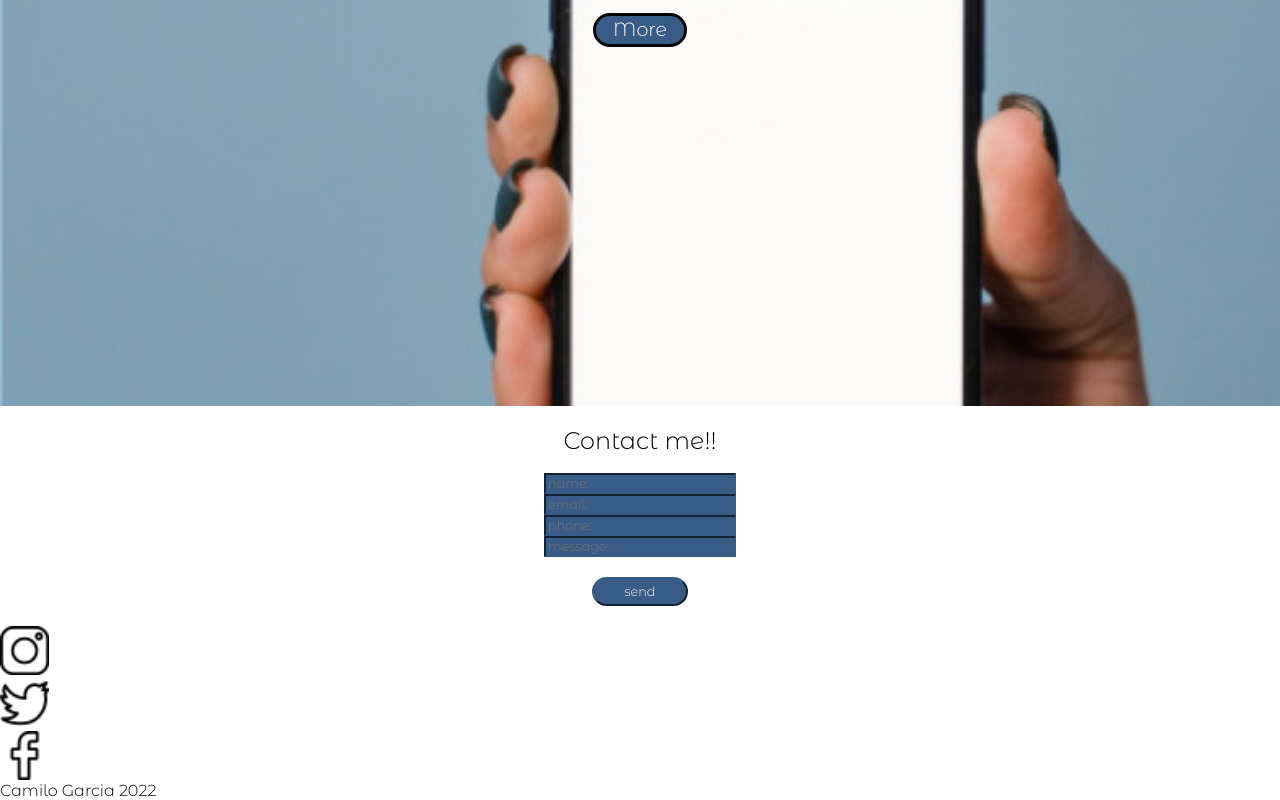
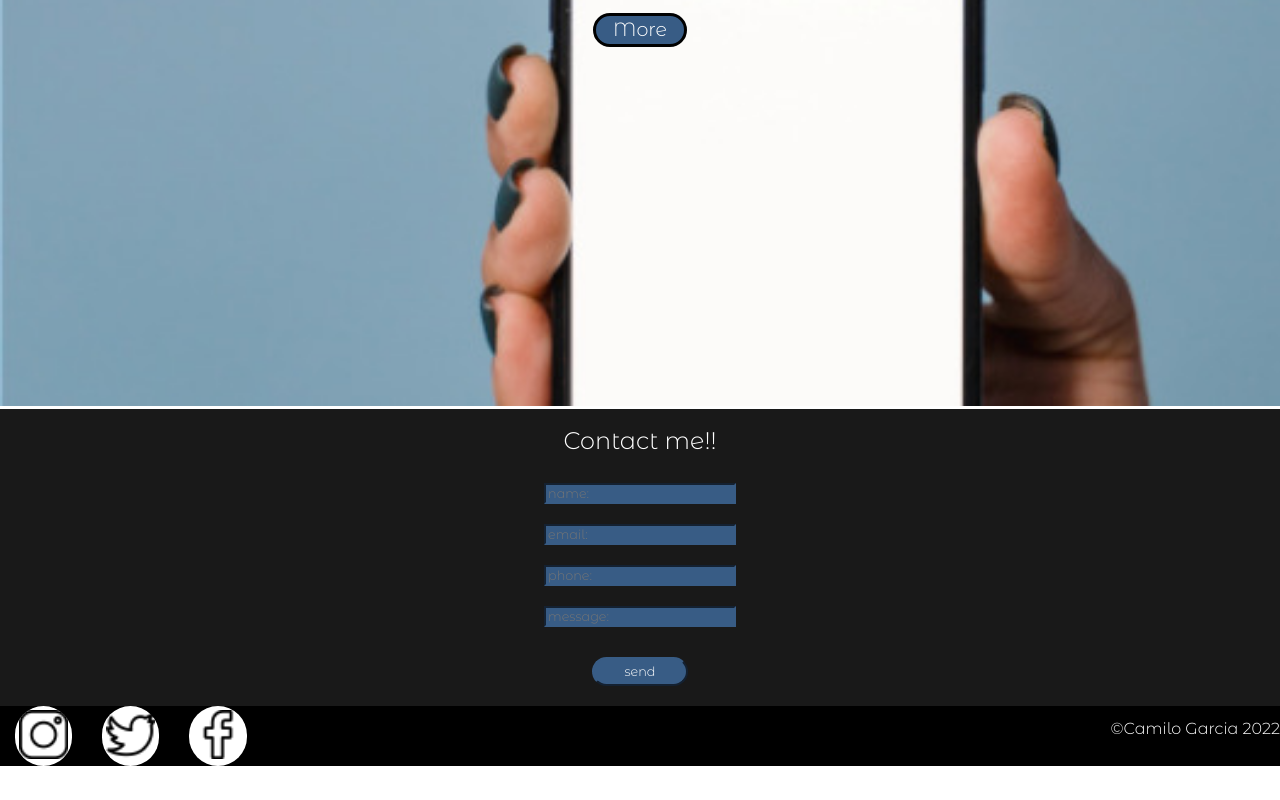
Before and after one commit to garc0236/portfolio, a plain HTML site: page index.html in a window 1280 px wide. Shown: the part 4091-4891 px from the top of the page. After the commit the page ends 4857 px from the top, so only its background shows below. Drawn offline with Linux system fonts and the light colour scheme.

Commit message:
adds transparency color

```diff
--- a/css/main.css
+++ b/css/main.css
@@ -172,12 +172,17 @@ html{
     width: 80px;
     padding: 4px;
 }
-/*---Title contact form---*/
+/*---Title contact form---*//*CONTACT FORM*/
+
+.cform{
+    background-color:rgba(0, 0, 0, 0.9);
+}
 .tcontact{
     font-size: 1.5rem;
     text-align: center;
     margin: 0 auto;
     padding: 20px;
+    color: white;
 }
 /*---Contact form name part---*/
 .name{
@@ -189,6 +194,7 @@ html{
     border-color: #385C85;
     font-size: 0.8rem;
     font-family:'Montserrat Alternates', sans-serif;
+    margin: 10px;
 }
 /*---Contact form email part---*/
 .email{
@@ -200,6 +206,7 @@ html{
     border-color: #385C85;
     font-size: 0.8rem;
     font-family:'Montserrat Alternates', sans-serif;
+    margin: 10px;
 }
 /*---Contact form phone part---*/
 .phone{
@@ -211,6 +218,7 @@ html{
     border-color: #385C85;
     font-size: 0.8rem;
     font-family:'Montserrat Alternates', sans-serif;
+    margin: 10px;
 }
 /*---Contact form message part---*/
 .message{
@@ -222,6 +230,7 @@ html{
     border-color: #385C85;
     font-size: 0.8rem;
     font-family:'Montserrat Alternates', sans-serif;
+    margin: 10px;
 }
 /*---Contact form button---*/
 .fbutton{
@@ -238,6 +247,53 @@ html{
     margin:20px;
     width: 6rem;
 }
+
+/*----footer part----*/
+footer{
+    display: flex;
+    justify-content: space-between;
+    background-color: black;
+    width: 100%;
+}
+.smedia{
+    display: flex;
+}
+
+.logoinsta{
+    margin-right: 15px;
+    margin-left: 15px;
+    background-color: white;
+    border-radius: 40px;
+    padding: 4px;
+}
+
+.logotwit{
+    margin-right: 15px;
+    margin-left: 15px;
+    background-color: white;
+    border-radius: 40px;
+    padding: 4px;
+
+}
+
+.logoface{
+    margin-right: 15px;
+    margin-left: 15px;
+    background-color: white;
+    border-radius: 40px;
+    padding: 4px;
+}
+
+.tcopy{
+    font-weight: 500;
+    color: white;
+    margin-top: 15px;
+}
+
+.tcopy::before{
+    content: "\00A9";
+}
+
 
 
 /*----SCREEN RESIZES----*/
--- a/index.html
+++ b/index.html
@@ -132,7 +132,7 @@
             </div>
         </div>
         <div class="copyright">
-        Camilo Garcia 2022
+            <p class="tcopy">Camilo Garcia 2022</p>
         </div>
     </footer>
 </body>
```
Lines whose indentation alone changed are shown as unchanged.
